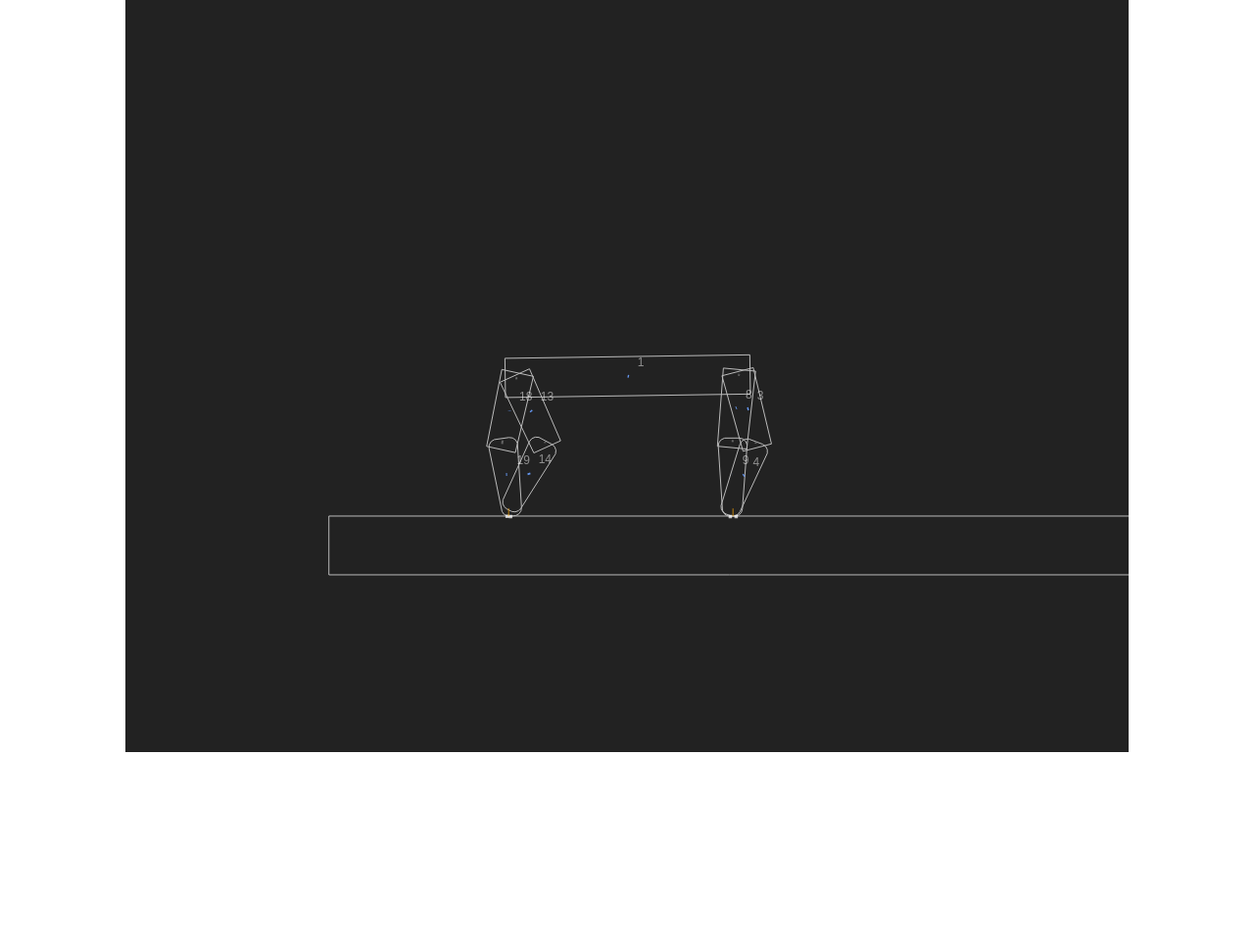
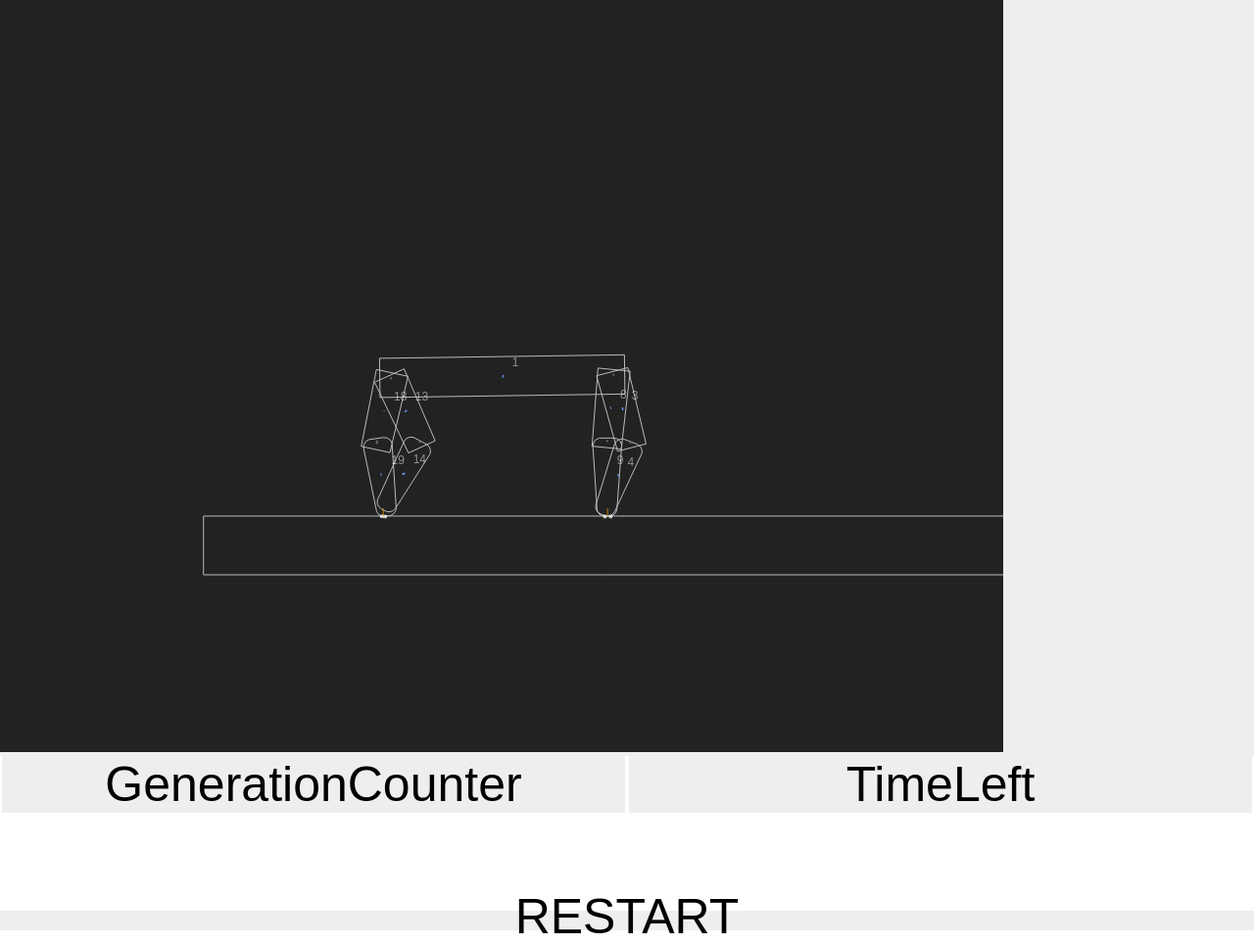
Before and after one commit to maksmaisak/evolving-tetrapods-js, a plain HTML site: page index.html in a window 1280 px wide. Shown: the whole page at 98% size. Before the commit the page ends 800 px from the top, so only its background shows below. Drawn offline with Linux system fonts and the light colour scheme; animation ran at ten frames a second.

Commit message:
Added some layout mockup

```diff
--- a/index.html
+++ b/index.html
@@ -16,11 +16,98 @@
                 background-color: #eee;
             }
 
-      #WorldWrapper > * {
+            #WorldWrapper > canvas {
                 margin: auto;
-          left: 0;
-          right: 0;
+                position: relative;
+            }
+
+            #Two {
+                width: 100%;
+                display: flex;
+                display: -webkit-flex;
+                display: -ms-flex;
+                justify-content: space-between;
+                font-family: Arial,sans-serif;
+                font-size: 50px;
+                text-align: center;
+            }
+
+            #Two > div{
+                flex: 1;
+                -webkit-flex: 1;
+                -ms-flex: 1;
+                background-color: #eee;
+                margin: 0px 2px;
+            }
+
+            #EntitiesStates {
+                height: 100px;
+                width: 100%;
+                display: flex;
+                display: -webkit-flex;
+                display: -ms-flex;
+                justify-content: space-between;
+            }
+
+            #EntitiesStates > div {
+                flex: 1;
+                -webkit-flex: 1;
+                -ms-flex: 1;
+
+                background-color: #ddd;
+                margin: 0px 2px;
+                text-align: center;
+                font-size: 40px;
+                font-family: sans-serif;
+                position: relative;
+            }
+
+            #EntitiesStates > div > p {
                 position: absolute;
+                top:50%;
+                left:50%;
+                -ms-transform: translate(-50%,-50%);
+                -webkit-transform: translate(-50%,-50%);
+                transform: translate(-50%,-50%);
+            }
+
+            #Settings {
+                position: relative;
+                width: 100%;
+
+                background-color: #eee;
+                display: flex;
+                display: -webkit-flex;
+                flex-direction: column;
+                -webkit-flex-direction: column;
+            }
+
+            #Settings > div {
+                position: relative;
+                margin: 2px 0px;
+                flex: 1;
+                -webkit-flex: 1;
+                height: 100px;
+
+                font-family: sans-serif;
+                font-size: 50px;
+                text-align: center;
+                text-transform: uppercase;
+
+                background-color: #ddd;
+            }
+
+            #Settings > div:active {
+                background-color: #ccc
+            }
+
+            #Settings > div > p {
+                position: absolute;
+                top:50%;
+                left:50%;
+                -ms-transform: translate(-50%,-50%);
+                -webkit-transform: translate(-50%,-50%);
+                transform: translate(-50%,-50%);
             }
 
         </style>
@@ -28,7 +115,22 @@
     <body>
         <div id="WorldWrapper">
         </div>
-
+        <div id="Stats">
+            <div id="Two">
+                <div id="GenerationCounter">GenerationCounter</div>
+                <div id="TimeLeft">TimeLeft</div>
+            </div>
+            <div id="EntitiesStates"></div>
+        </div>
+        <div id="Settings">
+            <div id="Speed" onclick=""><p></p></div>
+            <div id="Restart">
+                <p>Restart</p>
+            </div>
+            <div></div>
+            <div></div>
+            <div></div>
+        </div>
 
         <script src="js/matter-0.8.0.min.js"></script>
         <script src="js/synaptic.js"></script>
```
Lines whose indentation alone changed are shown as unchanged.
